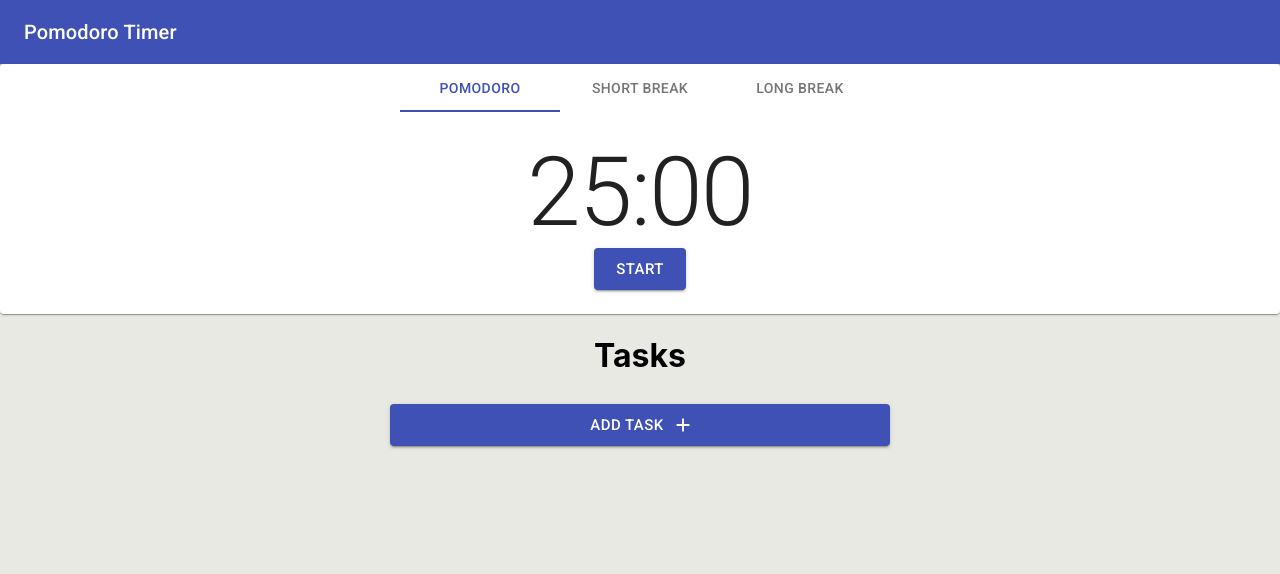
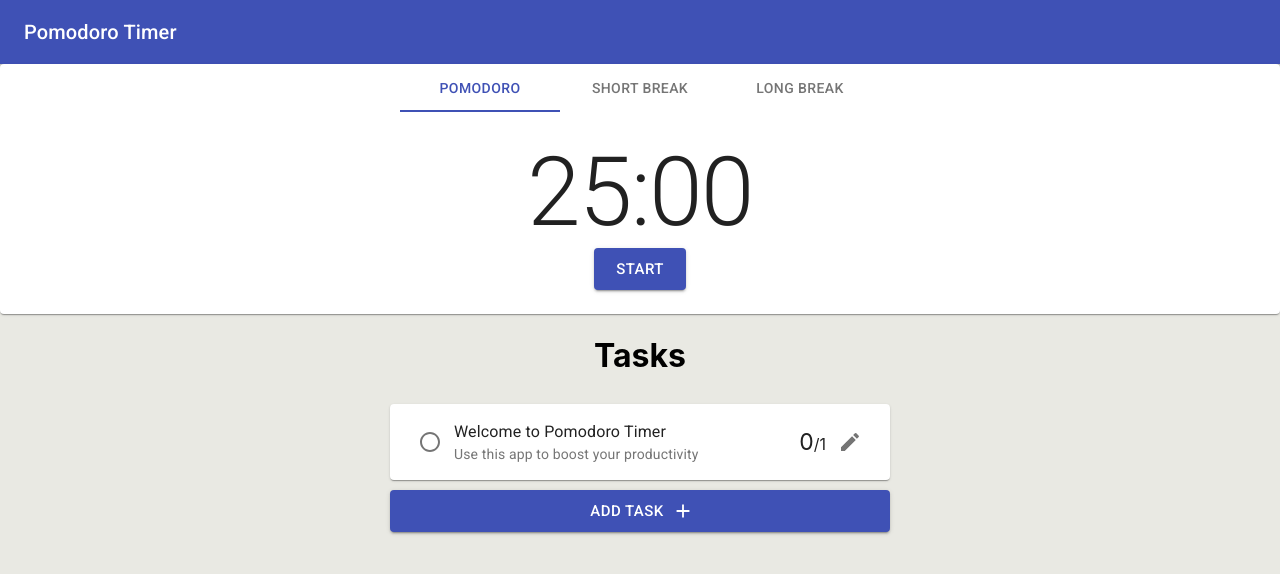
Before and after one commit to TebzaTheMan/PomTasks, a React (Create React App) app: page / in a window 1280 px wide. Shown: the top 574 px of the page. Built offline with nearby package versions, Linux system fonts and the light colour scheme.

Commit message:
FEATURE:persisted tasks into local storage

```diff
--- a/src/contexts/Tasks.context.js
+++ b/src/contexts/Tasks.context.js
@@ -1,12 +1,27 @@
 import React, { createContext, useReducer } from "react";
 import tasksReducer from "./../reducers/Tasks.reducer";
+import useLocalStorageReducer from "../hooks/useLocalStorageReducer";
 const TasksContext = createContext();
 export const DispatchContext = createContext();
 export default TasksContext;
 
-const defaultTasks = [];
+const defaultTasks = [
+  {
+    id: 1,
+    task: "Welcome to Pomodoro Timer",
+    pomodorosDone: "0",
+    pomodorosEstimated: "1",
+    notes: "Use this app to boost your productivity",
+    isDone: false,
+    isDoing: false,
+  },
+];
 export function TasksProvider(props) {
-  const [tasks, dispatch] = useReducer(tasksReducer, defaultTasks);
+  const [tasks, dispatch] = useLocalStorageReducer(
+    "tasks",
+    tasksReducer,
+    defaultTasks
+  );
   return (
     <TasksContext.Provider value={tasks}>
       <DispatchContext.Provider value={dispatch}>
--- /dev/null
+++ b/src/hooks/useLocalStorageReducer.js
@@ -0,0 +1,22 @@
+import { useReducer, useEffect } from "react";
+
+function useLocalStorageReducer(key, reducer, defaultValue) {
+  const [state, dispatch] = useReducer(reducer, defaultValue, () => {
+    let value;
+    try {
+      value = JSON.parse(
+        window.localStorage.getItem(key) || String(defaultValue)
+      );
+    } catch (e) {
+      value = defaultValue;
+    }
+    return value;
+  });
+  useEffect(() => {
+    window.localStorage.setItem(key, JSON.stringify(state));
+  }, [key, state]);
+
+  return [state, dispatch];
+}
+
+export default useLocalStorageReducer;
```
